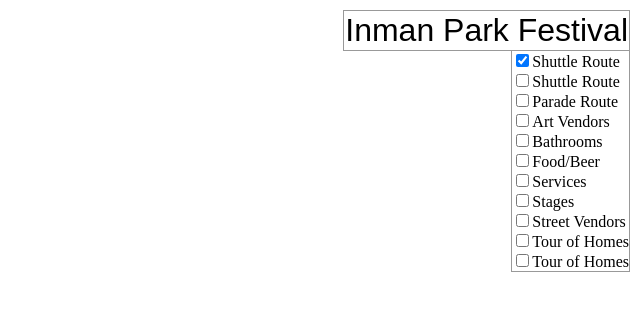
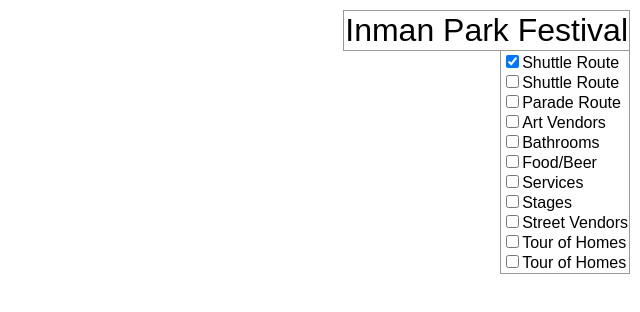
Before and after one commit to freaug/Google-Maps-WebApp, a plain HTML site: page kml.html in a window 1280 px wide. Shown: the whole page, without its empty margins (640-1280 px from the left). Drawn offline with Linux system fonts and the light colour scheme; some packages are replaced by stand-ins of ours.

Commit message:
Update style.css

```diff
--- a/style.css
+++ b/style.css
@@ -20,9 +20,6 @@ body{ height: 100%; margin: 0; padding: 0; }
   right: 10px;
   background-color: #fff;
   border: 1px solid #999;
-<<<<<<< HEAD
   padding: 1px;
-=======
->>>>>>> 5168ab3d35fdc6325d6b5e71a179c717e653d2af
   font-family: 'Arial', 'sans-serif';
 }
```
